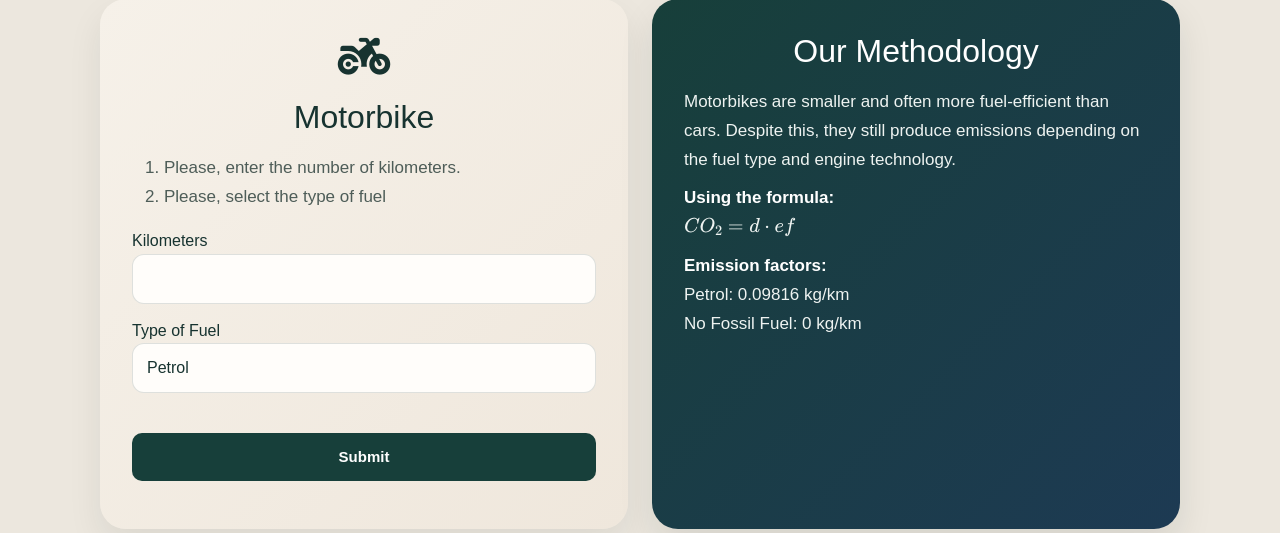
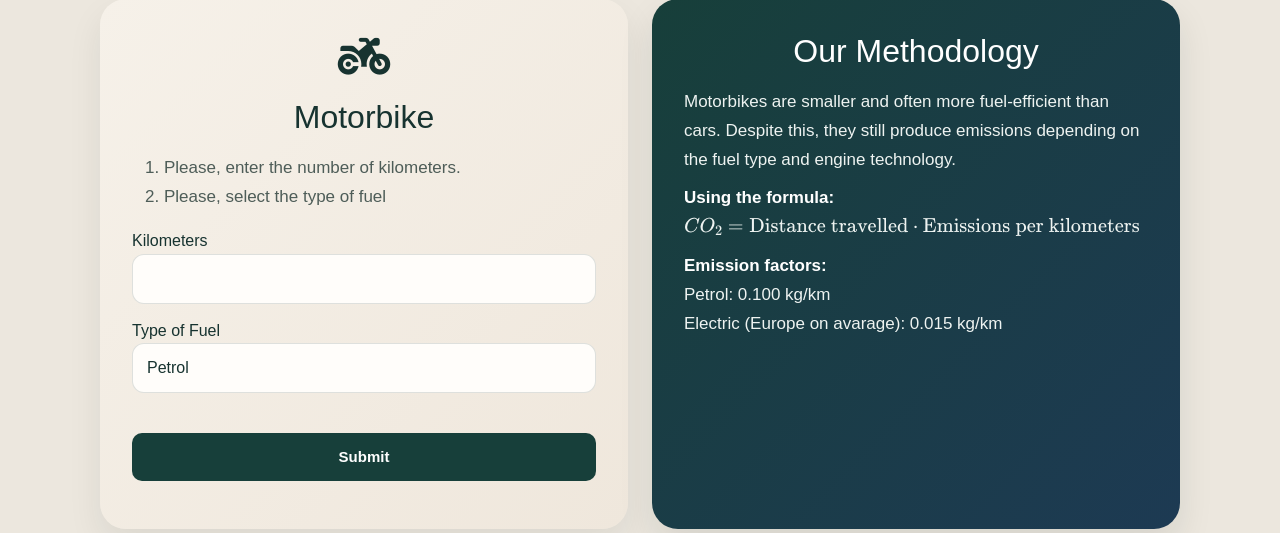
Before and after one commit to EliasAKyte/carbon-app-2026-1, a Flask app: page /carbon_app/new_entry_motorbike in a window 1280 px wide. Shown: the part 148-681 px from the top of the page. Run offline with Flask 2, Linux system fonts and the light colour scheme; the visitor is signed in with stand-in values (Sample User, id 1); some libraries are stand-ins or nearby versions.

Commit message:
Update new_entry_motorbike.html

```diff
--- a/capp/templates/carbon_app/new_entry_motorbike.html
+++ b/capp/templates/carbon_app/new_entry_motorbike.html
@@ -71,15 +71,15 @@
         <p style="text-align: left;">
           <strong>Using the formula:</strong>
           <br>
-          \(CO_{2} = d \cdot ef\)
+          \(CO_{2} = \text{Distance travelled} \cdot \text{Emissions per kilometers}\)
         </p>
 
         <p style="text-align: left;">
           <strong>Emission factors:</strong>
           <br>
-          Petrol: 0.09816 kg/km
+          Petrol: 0.100 kg/km
           <br>
-          No Fossil Fuel: 0 kg/km
+          Electric (Europe on avarage): 0.015 kg/km
         </p>
       </div>
   </div>
```
